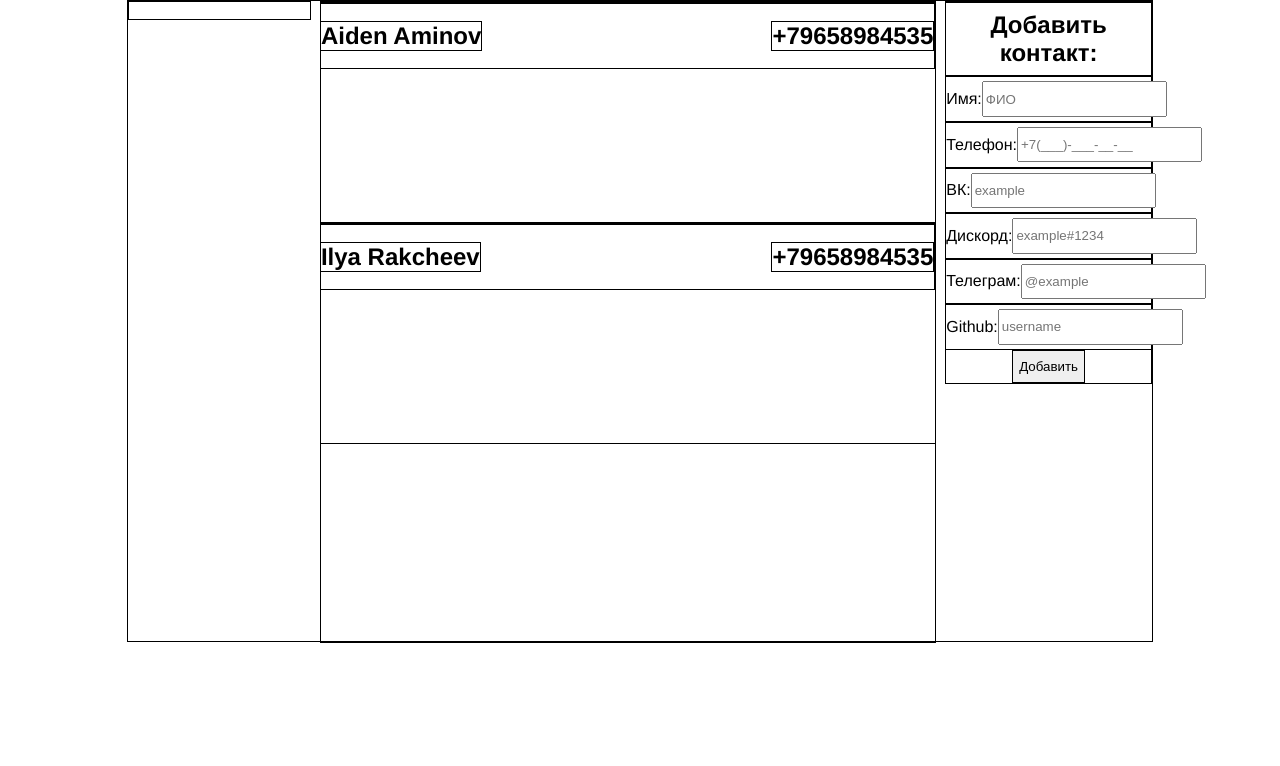
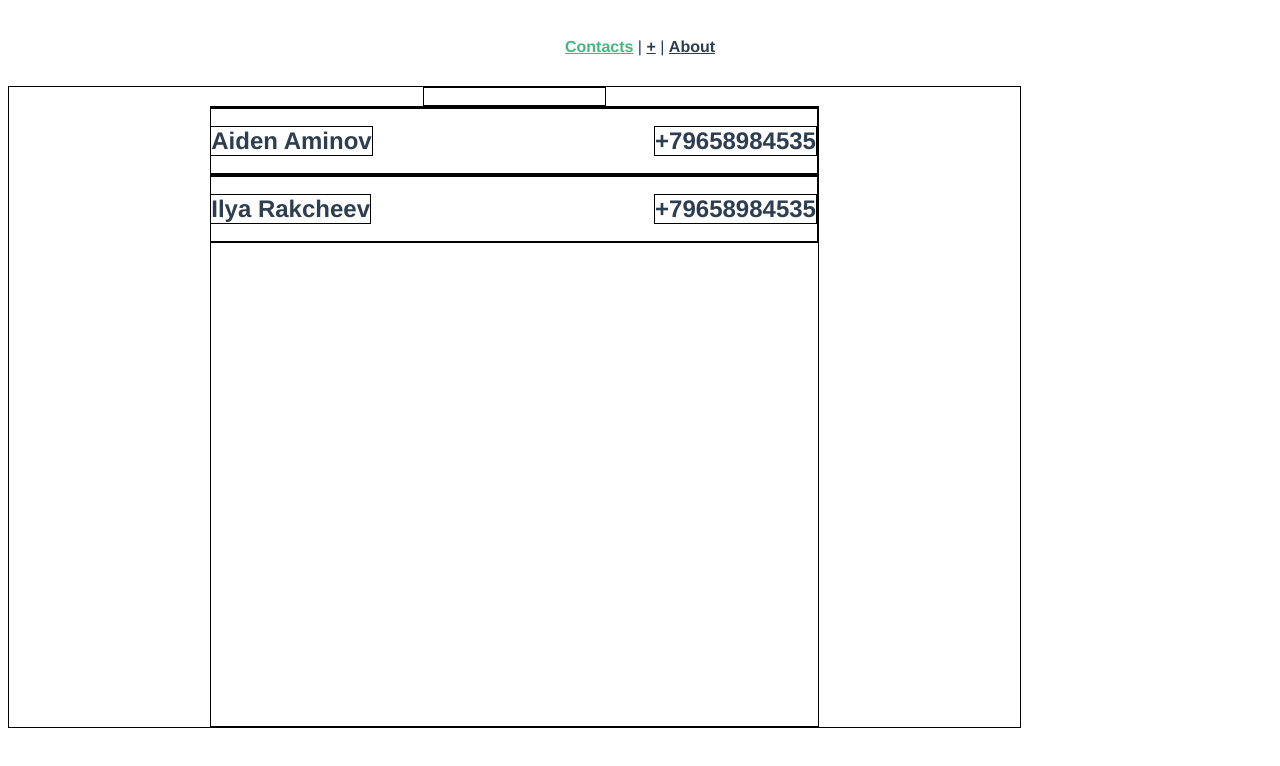
Before and after one commit to OlegKlochkov/contacts-vue, a Vue app: page / in a window 1280 px wide. Shown: the top 766 px of the page. Built offline with nearby package versions, Linux system fonts and the light colour scheme.

Commit message:
added routing

```diff
--- a/package.json
+++ b/package.json
@@ -10,6 +10,7 @@
   "dependencies": {
     "core-js": "^3.8.3",
     "vue": "^3.2.13",
+    "vue-router": "^4.0.3",
     "vuex": "^4.0.0"
   },
   "devDependencies": {
@@ -17,6 +18,7 @@
     "@babel/eslint-parser": "^7.12.16",
     "@vue/cli-plugin-babel": "~5.0.0",
     "@vue/cli-plugin-eslint": "~5.0.0",
+    "@vue/cli-plugin-router": "~5.0.0",
     "@vue/cli-plugin-vuex": "~5.0.0",
     "@vue/cli-service": "~5.0.0",
     "eslint": "^7.32.0",
--- a/src/App.vue
+++ b/src/App.vue
@@ -1,31 +1,31 @@
 <template>
-  <ContactsList />
+  <nav>
+    <router-link to="/">Contacts</router-link> |
+    <router-link to="/add">+</router-link> |
+    <router-link to="/about">About</router-link>
+  </nav>
+  <router-view/>
 </template>
 
-<script>
-import ContactsList from './components/ContactsList.vue';
-
-export default {
-  name: 'App',
-  components: {
-    ContactsList
-  }
-}
-</script>
-
 <style>
-*{
-  margin: 0;
+#app {
+  font-family: Avenir, Helvetica, Arial, sans-serif;
+  -webkit-font-smoothing: antialiased;
+  -moz-osx-font-smoothing: grayscale;
+  text-align: center;
+  color: #2c3e50;
 }
 
-#app {
-  width: 100%;
-  display: flex;
-  flex-direction: column;
-  align-items: center;
-  justify-content: center;
+nav {
+  padding: 30px;
+}
 
-  font-family: Avenir, Helvetica, Arial, sans-serif;
-  text-align: center;
+nav a {
+  font-weight: bold;
+  color: #2c3e50;
+}
+
+nav a.router-link-exact-active {
+  color: #42b983;
 }
 </style>
--- a/src/main.js
+++ b/src/main.js
@@ -1,5 +1,6 @@
 import { createApp } from 'vue'
 import App from './App.vue'
 import store from './store'
+import router from './router'
 
-createApp(App).use(store).mount('#app')
+createApp(App).use(router).use(store).mount('#app')
--- /dev/null
+++ b/src/router/index.js
@@ -0,0 +1,37 @@
+import { createRouter, createWebHashHistory } from 'vue-router'
+import ContactsList from '../views/ContactsList.vue'
+import AddContact from '../views/AddContact.vue'
+import ContactInfo from '../views/ContactInfo.vue'
+
+const routes = [
+  {
+    path: '/',
+    name: 'ContactsList',
+    component: ContactsList
+  },
+  {
+    path: '/add',
+    name: 'AddContact',
+    component: AddContact
+  },
+  {
+    path: '/contacts/:id',
+    name: 'ContactInfo',
+    component: ContactInfo
+  },
+  {
+    path: '/about',
+    name: 'about',
+    // route level code-splitting
+    // this generates a separate chunk (about.[hash].js) for this route
+    // which is lazy-loaded when the route is visited.
+    component: () => import(/* webpackChunkName: "about" */ '../views/AboutView.vue')
+  }
+]
+
+const router = createRouter({
+  history: createWebHashHistory(),
+  routes
+})
+
+export default router
--- a/src/store/index.js
+++ b/src/store/index.js
@@ -2,8 +2,10 @@ import { createStore } from 'vuex'
 
 export default createStore({
   state: {
+    id: 2,
     contacts: [
       {
+        id: 1,
         name: "Aiden Aminov",
         phone: "+79658984535",
         socialMedia: {
@@ -15,6 +17,7 @@ export default createStore({
         fullyVisible: false
       },
       {
+        id: 2,
         name: "Ilya Rakcheev",
         phone: "+79658984535",
         socialMedia: {
@@ -34,6 +37,8 @@ export default createStore({
   },
   mutations: {
     addContact(state, payload){
+      state.id++;
+      payload.id = state.id;
       state.contacts.push(payload);
     }
   },
--- /dev/null
+++ b/src/views/AboutView.vue
@@ -0,0 +1,5 @@
+<template>
+  <div class="about">
+    <h1>This is an about page</h1>
+  </div>
+</template>
--- a/src/components/ContactsList.vue
+++ b/src/views/AddContact.vue
@@ -1,27 +1,4 @@
 <template>
-  <div class="ContactsList">
-    <input type="text" v-model="searchQuery">
-    <div class="CurrentContacts">
-      <div
-        v-for="(contact, index) in computedContacts"
-        :key="index"
-        :class="{ ContactsListItem: true }"
-      >
-        <div class="ContactInfo" @click="contact.fullyVisible = !contact.fullyVisible">
-          <h2>{{ contact.name }}</h2>
-          <h2>{{ contact.phone }}</h2>
-        </div>
-        <div
-          class="ContactSocial"
-          v-for="media in Object.entries(contact.socialMedia)"
-          :key="media"
-          :style="contact.fullyVisible ? 'visibility: initial;' : 'visibility: collapse'"
-        >
-        <h3>{{ media[0] }}:</h3>
-        <h3>{{ media[1] }}</h3>
-        </div>
-      </div>
-    </div>
     <div class="AddContact" style="border: 1px solid black">
       <h2>Добавить контакт:</h2>
       <InputComponent class="InputComponent"
@@ -69,11 +46,10 @@
         Добавить
       </button>
     </div>
-  </div>
 </template>
 
 <script>
-import InputComponent from "./Input.vue";
+import InputComponent from "../components/Input.vue";
 
 export default {
   name: "ContactsList",
@@ -97,8 +73,6 @@ export default {
       },
       validName: true,
       validPhone: true,
-      searchQuery: '',
-      contacts: this.$store.getters.getContacts
     };
   },
   mounted() {
@@ -107,17 +81,7 @@ export default {
   methods: {
   },
   computed: {
-    editArray() {
-      //useMemo; перерисовка 1 компонента, а не ререндер всей страницы при изменении State
-      return this.marks.filter((el) => el === 3);
-    },
-    computedContacts() {
-      return this.contacts.filter((contact) => contact.name.toLowerCase().includes(this.searchQuery.toLowerCase()));
-      //return list.filter((item) => item.msg.toLowerCase().includes(this.query))
-    }
   },
-
-  //marksItem:element === 4 эквивалентно if element === 4
 };
 </script>
 
@@ -126,53 +90,6 @@ export default {
 *{
   border: 1px solid black;
 }
-.ContactsList {
-  width: 80%;
-  height: 80vh;
-  display: flex;
-  flex-direction: row;
-  align-items: flex-start;
-  justify-content: space-between;
-}
-
-.CurrentContacts{
-  width: 60%;
-  height: 100%;
-  display: flex;
-  flex-direction: column;
-  align-items: center;
-  justify-content: flex-start;
-
-  overflow-y: auto;
-  overflow-x: hidden;
-}
-
-.ContactsListItem{
-  width: 100%;
-  display: flex;
-  flex-direction: column;
-  align-items: flex-end;
-  justify-content: center;
-}
-
-.ContactInfo, .ContactSocial{
-  width: 100%;
-  display: flex;
-  flex-direction: row;
-  align-items: center;
-  justify-content: space-between;
-}
-
-.ContactInfo{
-  height: 64px;
-}
-
-.ContactSocial{
-  width: 95%;
-  padding-top: 1%;
-  padding-bottom: 1%;
-}
-
 .AddContact{
   width: 20%;
   display: flex;
--- /dev/null
+++ b/src/views/ContactInfo.vue
@@ -0,0 +1,108 @@
+<template>
+  <div class="ContactsList">
+    <div class="CurrentContacts">
+      <div
+        v-for="(contact, index) in computedContacts"
+        :key="index"
+        :class="{ ContactsListItem: true }"
+      >
+        <div class="ContactInfo" @click="$router.push(`/contacts/${contact.id}`)">
+          <h2>{{ contact.name }}</h2>
+          <h2>{{ contact.phone }}</h2>
+        </div>
+        <div
+          class="ContactSocial"
+          v-for="media in Object.entries(contact.socialMedia)"
+          :key="media"
+        >
+        <h3>{{ media[0] }}:</h3>
+        <h3>{{ media[1] }}</h3>
+        </div>
+      </div>
+    </div>
+  </div>
+</template>
+
+<script>
+export default {
+  name: "ContactsList",
+  components: {
+  },
+  props: {},
+  data() {
+    //State
+    return {
+      contactId: this.$route.params.id,
+      contacts: this.$store.getters.getContacts
+    };
+  },
+  mounted() {
+    //useEffect
+  },
+  methods: {
+    logId(obj){
+      console.log(obj);
+    }
+  },
+  computed: {
+    //useMemo; перерисовка 1 компонента, а не ререндер всей страницы при изменении State
+    computedContacts() {
+        console.log(parseInt(this.contactId));
+        return this.contacts.filter((contact) => contact.id === parseInt(this.contactId));
+    }
+  },
+};
+</script>
+
+<!-- Add "scoped" attribute to limit CSS to this component only -->
+<style scoped>
+*{
+  border: 1px solid black;
+}
+.ContactsList {
+  width: 80%;
+  height: 80vh;
+  display: flex;
+  flex-direction: column;
+  align-items: center;
+  justify-content: space-between;
+}
+
+.CurrentContacts{
+  width: 60%;
+  height: 100%;
+  display: flex;
+  flex-direction: column;
+  align-items: center;
+  justify-content: flex-start;
+
+  overflow-y: auto;
+  overflow-x: hidden;
+}
+
+.ContactsListItem{
+  width: 100%;
+  display: flex;
+  flex-direction: column;
+  align-items: flex-end;
+  justify-content: center;
+}
+
+.ContactInfo, .ContactSocial{
+  width: 100%;
+  display: flex;
+  flex-direction: row;
+  align-items: center;
+  justify-content: space-between;
+}
+
+.ContactInfo{
+  height: 64px;
+}
+
+.ContactSocial{
+  width: 95%;
+  padding-top: 1%;
+  padding-bottom: 1%;
+}
+</style>
--- /dev/null
+++ b/src/views/ContactsList.vue
@@ -0,0 +1,98 @@
+<template>
+  <div class="ContactsList">
+    <input type="text" v-model="searchQuery">
+    <div class="CurrentContacts">
+      <div
+        v-for="(contact, index) in computedContacts"
+        :key="index"
+        :class="{ ContactsListItem: true }"
+      >
+        <div class="ContactInfo" @click="$router.push(`/contacts/${contact.id}`)">
+          <h2>{{ contact.name }}</h2>
+          <h2>{{ contact.phone }}</h2>
+        </div>
+      </div>
+    </div>
+  </div>
+</template>
+
+<script>
+export default {
+  name: "ContactsList",
+  components: {
+  },
+  props: {},
+  data() {
+    //State
+    return {
+      searchQuery: '',
+      contacts: this.$store.getters.getContacts
+    };
+  },
+  mounted() {
+    //useEffect
+  },
+  methods: {
+  },
+  computed: {
+    //useMemo; перерисовка 1 компонента, а не ререндер всей страницы при изменении State
+    computedContacts() {
+      console.log(this.contacts.filter((contact) => contact.name.toLowerCase().includes(this.searchQuery.toLowerCase())))
+      return this.contacts.filter((contact) => contact.name.toLowerCase().includes(this.searchQuery.toLowerCase()));
+    }
+  },
+};
+</script>
+
+<!-- Add "scoped" attribute to limit CSS to this component only -->
+<style scoped>
+*{
+  border: 1px solid black;
+}
+.ContactsList {
+  width: 80%;
+  height: 80vh;
+  display: flex;
+  flex-direction: column;
+  align-items: center;
+  justify-content: space-between;
+}
+
+.CurrentContacts{
+  width: 60%;
+  height: 100%;
+  display: flex;
+  flex-direction: column;
+  align-items: center;
+  justify-content: flex-start;
+
+  overflow-y: auto;
+  overflow-x: hidden;
+}
+
+.ContactsListItem{
+  width: 100%;
+  display: flex;
+  flex-direction: column;
+  align-items: flex-end;
+  justify-content: center;
+}
+
+.ContactInfo, .ContactSocial{
+  width: 100%;
+  display: flex;
+  flex-direction: row;
+  align-items: center;
+  justify-content: space-between;
+}
+
+.ContactInfo{
+  height: 64px;
+}
+
+.ContactSocial{
+  width: 95%;
+  padding-top: 1%;
+  padding-bottom: 1%;
+}
+</style>
```
Also changed, not shown: 1 other file (tests, documents, lock files or other folders).
